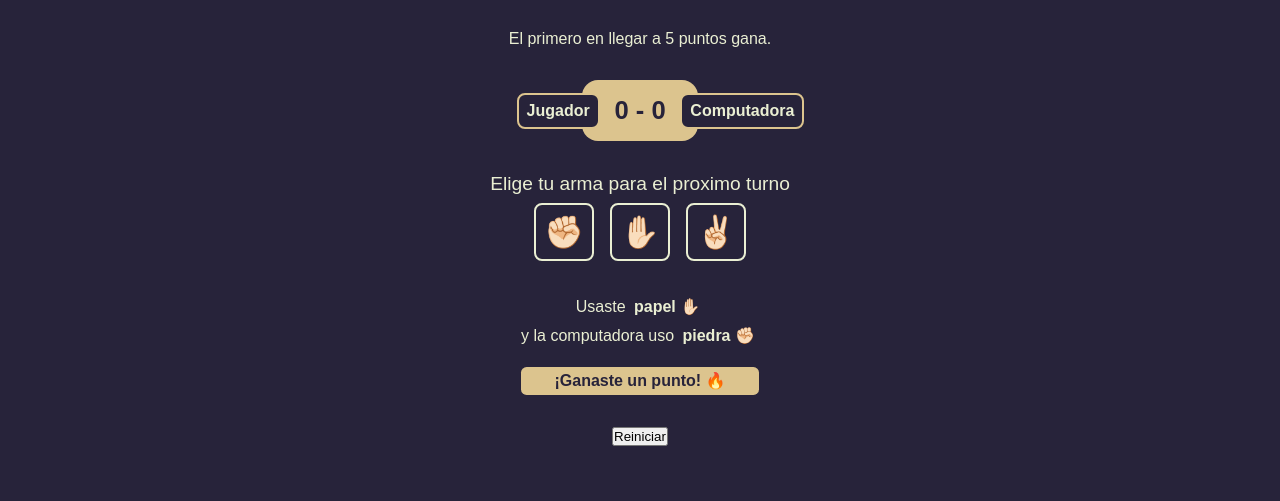
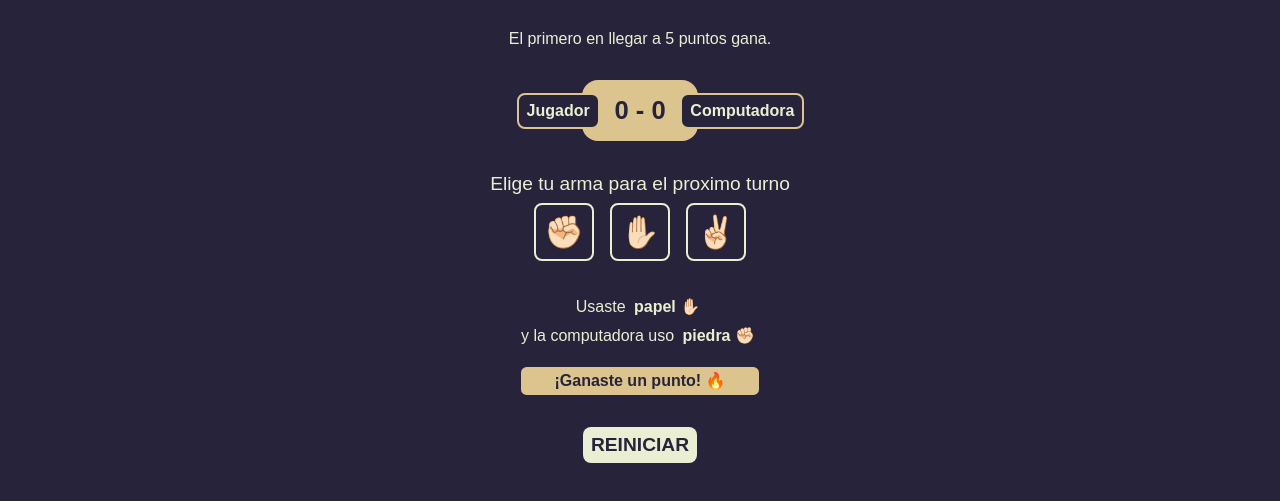
Before and after one commit to lucas29951/piedra-papel-tijera, a plain HTML site: page index.html in a window 1280 px wide. Shown: the part 89-590 px from the top of the page. Drawn offline with Linux system fonts and the light colour scheme.

Commit message:
Estilos agregados al boton de reinicio

```diff
--- a/style.css
+++ b/style.css
@@ -118,3 +118,16 @@ main {
     font-weight: 800;
     margin-top: 1rem;
 }
+
+.btn {
+    border: 0;
+    line-height: 1;
+    background-color: var(--clr-beige);
+    color: var(--clr-purple);
+    font-size: 1.2rem;
+    padding: .5rem;
+    border-radius: .5rem;
+    cursor: pointer;
+    text-transform: uppercase;
+    font-weight: 600;
+}
```
